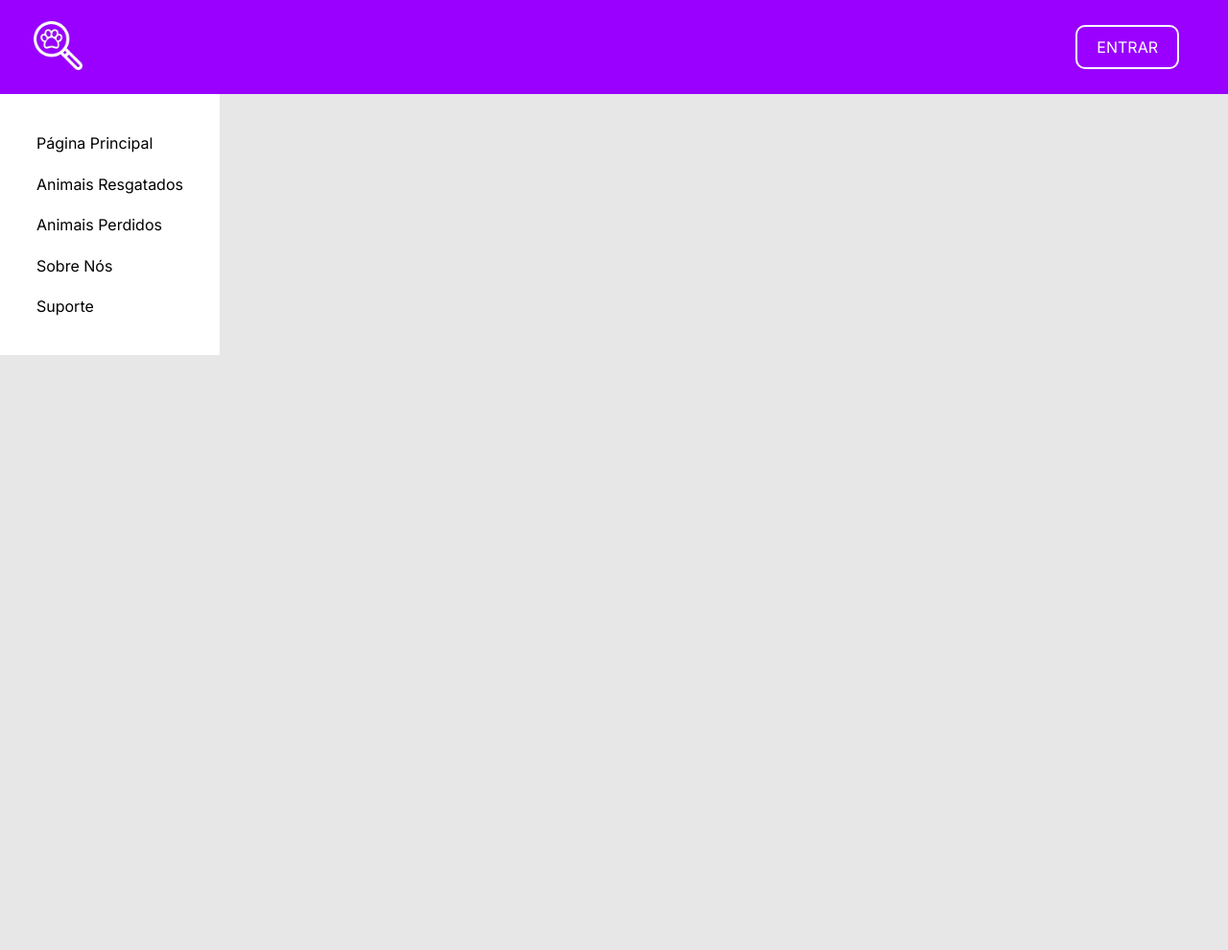
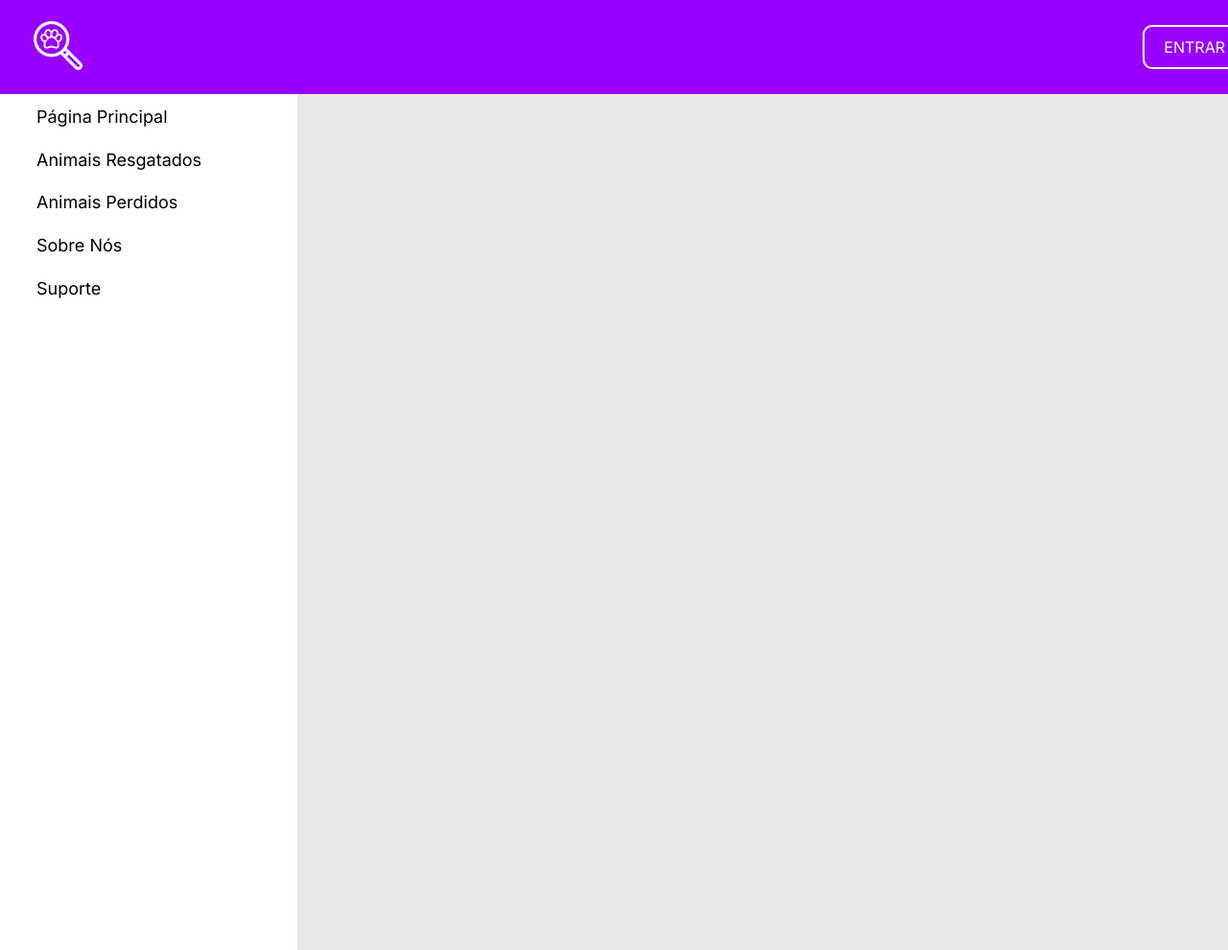
Before and after one commit to arthurpansera/PetMap, a PHP site: page / in a window 1280 px wide. Shown: the whole page at 96% size. Run offline with PHP 8.4, Linux system fonts and the light colour scheme; some libraries are stand-ins or nearby versions.

Commit message:
PetMap
Projeto de Experiência Criativa

```diff
--- a/index.html
+++ b/index.html
@@ -29,6 +29,14 @@
                 <li><a href="index.html">Suporte</a></li>
             </ul>
         </nav>
+        <section class="content">
+            <section>
+                <h1>PetMap</h1>
+
+                <p>Teste</p>
+
+            </section>
+        </section>
     </section>
 </body>
 </html>
--- a/src/styles/global/elements.css
+++ b/src/styles/global/elements.css
@@ -17,6 +17,11 @@ html, body{
     padding-left: 35px;
     padding-right: 35px;
     background-color: var(--purple-color);
+    position: fixed;
+    top: 0;
+    left: 0;
+    width: 100%;
+    z-index: 1000;
 }
 
 .nav ul a{
--- a/src/styles/pages/index/partials/section-options.css
+++ b/src/styles/pages/index/partials/section-options.css
@@ -7,6 +7,9 @@
     background-color:white;
     padding: 30px;
     position: fixed;
+    width: 250px;
+    height: 100%;
+    padding-top: 100px;
 }
 
 .left-menu ul {
@@ -24,7 +27,7 @@
 .left-menu ul li a {
     color: black;
     text-decoration: none;
-    font-size: 16px;
+    font-size: 18px;
     padding: 6px 8px;
 }
 
```
